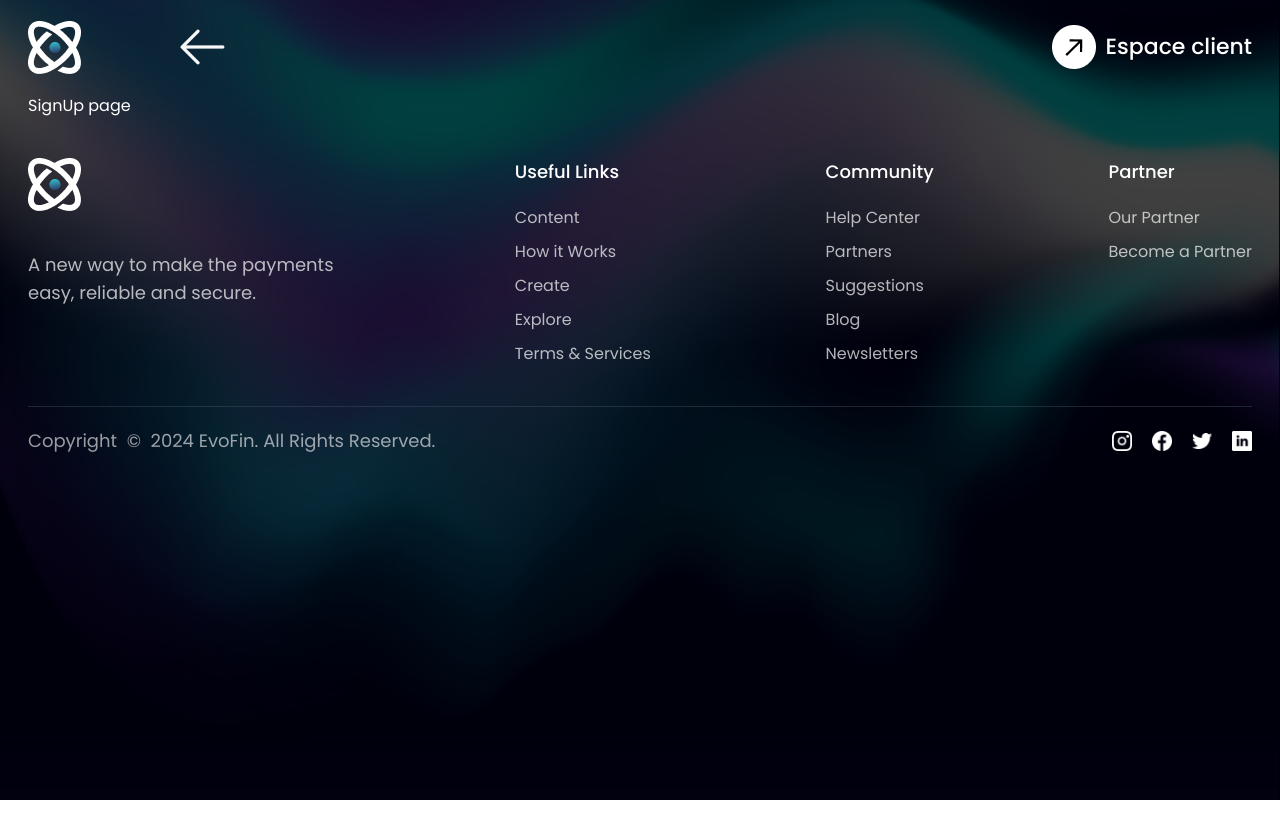
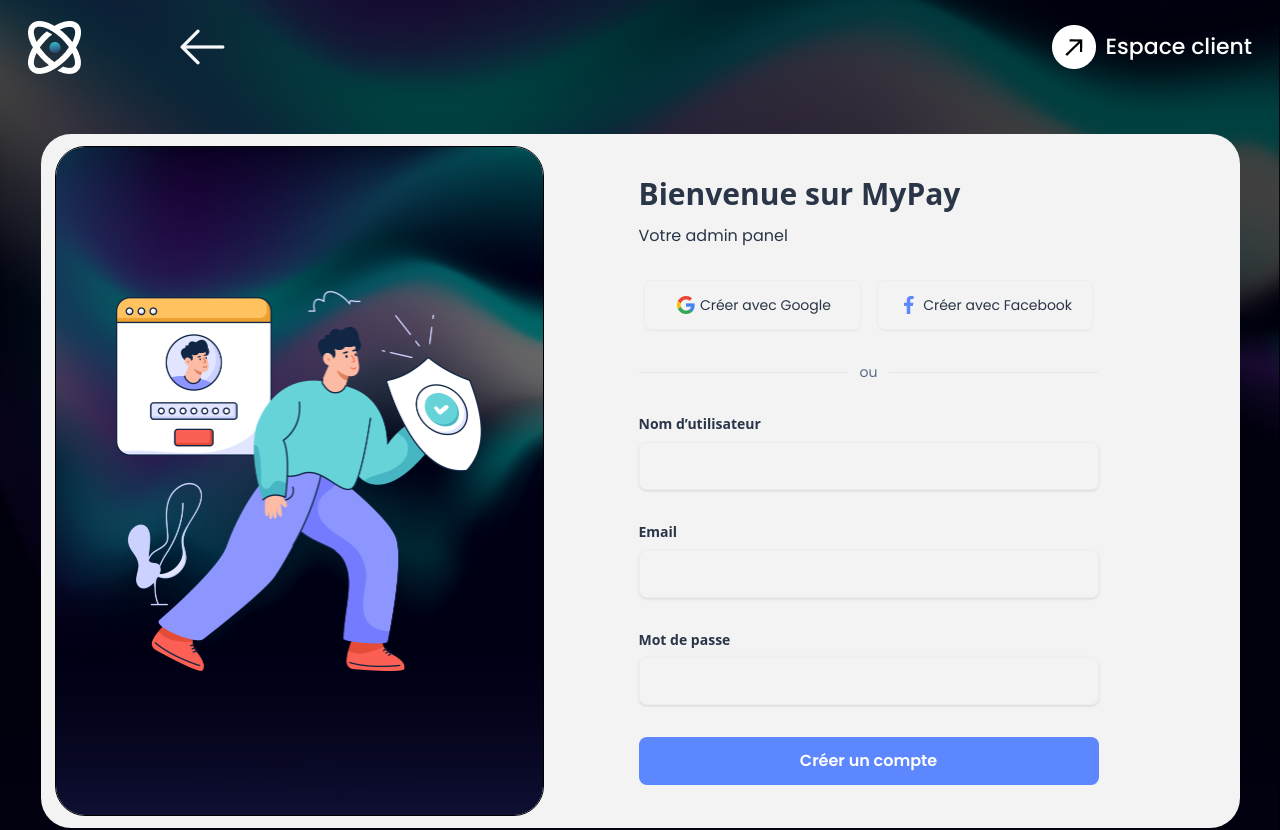
Before and after one commit to Shahriyar-Hosen/Mypay, a Next.js app: page /sign-up in a window 1280 px wide. Shown: the top 830 px of the page. Before the commit the page ends 800 px from the top, so only its background shows below. Built offline with nearby package versions, Linux system fonts and the light colour scheme.

Commit message:
sign up page

```diff
--- a/src/app/(auth)/login/page.tsx
+++ b/src/app/(auth)/login/page.tsx
@@ -1,20 +1,5 @@
 import { AuthWrapper, LoginForm } from "@/components/page/auth";
-import Image from "next/image";
 import Link from "next/link";
-
-import { FC } from "react";
-
-export const SocialButton: FC<{ img: string } & IChildren> = ({
-  children,
-  img,
-}) => {
-  return (
-    <button className="text-sm leading-[19.6px] tracking-[-1%] flex justify-center items-center gap-0.5 border border-[#eaeff4] rounded-lg py-3 px-5 w-full sm:w-[47%] shadow-sm">
-      <Image src={img} width={24} height={24} alt="" />
-      {children}
-    </button>
-  );
-};
 
 const Login = () => {
   return (
--- a/src/app/(auth)/sign-up/page.tsx
+++ b/src/app/(auth)/sign-up/page.tsx
@@ -1,7 +1,11 @@
+import { AuthWrapper, SignUpForm } from "@/components/page/auth";
+
 const SignUp = () => {
   return (
-    <main>
-      <h1>SignUp page</h1>
+    <main className="min-h-screen py-5 lg:py-10">
+      <AuthWrapper>
+        <SignUpForm />
+      </AuthWrapper>
     </main>
   );
 };
--- a/src/components/page/auth/auth-wrapper.tsx
+++ b/src/components/page/auth/auth-wrapper.tsx
@@ -2,10 +2,8 @@
 import Image from "next/image";
 import { FC } from "react";
 
-export const SocialButton: FC<{ img: string } & IChildren> = ({
-  children,
-  img,
-}) => {
+type ISocialButton = { img: string } & IChildren;
+const SocialButton: FC<ISocialButton> = ({ children, img }) => {
   return (
     <button className="text-sm leading-[19.6px] tracking-[-1%] flex justify-center items-center gap-0.5 border border-[#eaeff4] rounded-lg py-3 px-5 w-full sm:w-[47%] shadow-sm">
       <Image src={img} width={24} height={24} alt="" />
@@ -15,7 +13,6 @@
 };
 
 interface IAuthWrapper extends IChildren {}
-
 export const AuthWrapper: FC<IAuthWrapper> = ({ children }) => {
   return (
     <section className="relative w-fit md:h-full lg:w-full max-w-[1199px] mx-auto rounded-2xl sm:rounded-3xl lg:rounded-[30px] bg-[#f3f3f3] p-4 sm:p-6 lg:p-3 lg:px-[14px] flex flex-col md:flex-row justify-center lg:justify-start items-center gap-5 lg:gap-12 xl:gap-[95px]">
--- a/src/components/page/auth/index.ts
+++ b/src/components/page/auth/index.ts
@@ -1,3 +1,4 @@
 export * from "./auth-card";
 export * from "./auth-wrapper";
 export * from "./login-form";
+export * from "./sign-up-form";
--- /dev/null
+++ b/src/components/page/auth/sign-up-form.tsx
@@ -0,0 +1,79 @@
+"use client";
+
+import { cn } from "@/lib/utils";
+import { Field, Form, Formik, FormikHelpers } from "formik";
+import { FC } from "react";
+
+type IValues = typeof initialValues;
+const initialValues = {
+  username: "",
+  email: "",
+  password: "",
+};
+
+interface IAuthInput extends IClassName {
+  label: string;
+  placeholder?: string;
+  name: keyof typeof initialValues;
+  type?: HTMLInputType;
+  isTextArea?: boolean;
+}
+const AuthInput: FC<IAuthInput> = ({
+  type,
+  label,
+  name,
+  className,
+  isTextArea,
+  placeholder,
+}) => (
+  <div className={cn("flex flex-col w-full cursor-pointer gap-2", className)}>
+    <label
+      htmlFor={name}
+      className="font-semibold text-sm leading-[19.6px] tracking-[-1%] text-[#2a3547] font-sans"
+    >
+      {label}
+    </label>
+    <Field
+      id={name}
+      name={name}
+      type={type || "text"}
+      as={isTextArea ? "textarea" : "input"}
+      placeholder={placeholder}
+      className={cn(
+        "bg-transparent focus:outline-none rounded-lg border border-[#eaeff4] shadow px-2.5 py-[11px] text-base",
+        isTextArea && "px-0"
+      )}
+    />
+  </div>
+);
+
+export const SignUpForm = () => {
+  const handleSubmit = (
+    values: IValues,
+    { setSubmitting }: FormikHelpers<IValues>
+  ) => {
+    setTimeout(() => {
+      alert(JSON.stringify(values, null, 2));
+      setSubmitting(false);
+    }, 500);
+  };
+
+  return (
+    <Formik initialValues={initialValues} onSubmit={handleSubmit}>
+      <Form className="space-y-5 mx-auto">
+        <div className="space-y-4 sm:space-y-6 lg:space-y-8">
+          <AuthInput name="username" label="Nom d’utilisateur" />
+          <AuthInput name="email" type="email" label="Email" />
+          <AuthInput label="Mot de passe" type="password" name="password" />
+
+          <button
+            type="submit"
+            className="w-full rounded-lg py-3 bg-[#5d87ff] text-center font-semibold text-base text-white"
+          >
+            Créer un compte
+          </button>
+        </div>
+      </Form>
+    </Formik>
+  );
+};
```
